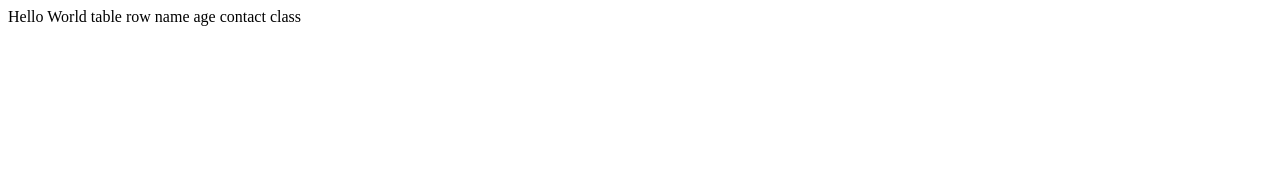
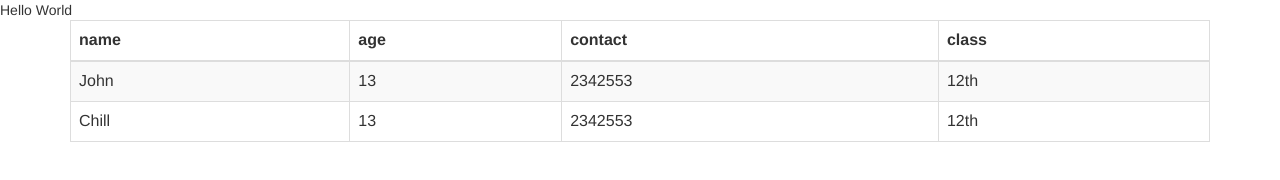
Before and after one commit to AnitaGarje/AngularREST, a website: page app/index.html in a window 1280 px wide. Drawn offline with nearby package versions, Linux system fonts and the light colour scheme.

Commit message:
Table added

```diff
--- a/app/index.html
+++ b/app/index.html
@@ -1,16 +1,41 @@
 <html ng-app="studmon">
+<head>
+    <link rel="stylesheet" href="/node_modules/bootstrap/dist/css/bootstrap.min.css">
+    <script src="/node_modules/bootstrap/dist/js/jquery.min.js"></script>
+    <script src="/node_modules/bootstrap/dist/js/bootstrap.min.js"></script>
+
+</head>
     <body ng-controller="StudentController as ctrl">
         {{ ctrl.greet }}
-
-        table
-            row
-                name
-                age
-                contact
-                class
-
+        <div class="container">
+          <table class="table table-striped table-bordered">
+            <thead>
+              <tr>
+                <th>name</th>
+                <th>age</th>
+                <th>contact</th>
+                <th>class</th>
+              </tr>
+            </thead>
+            <tbody>
+              <tr>
+                <td>John</td>
+                <td>13</td>
+                <td>2342553</td>
+                <td>12th</td>
+              </tr>
+               <tr>
+                <td>Chill</td>
+                <td>13</td>
+                <td>2342553</td>
+                <td>12th</td>
+              </tr>
+            </tbody>
+          </table>
+        </div>
         <script src="/node_modules/angular/angular.js"></script>
         <script src="app.module.js"></script>
         <script src="student/studentController.js"></script>
+
     </body>
 </html>
```
